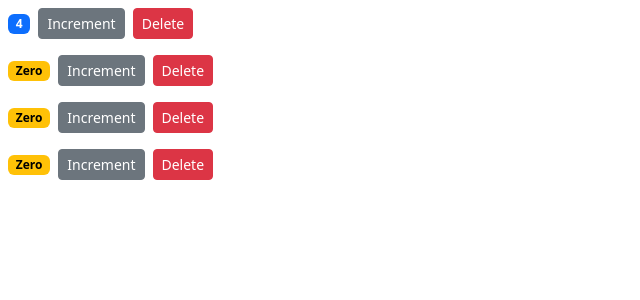
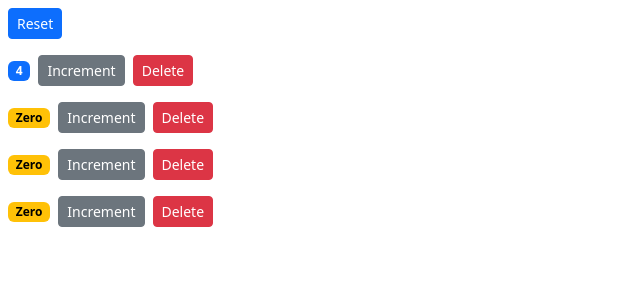
Before and after one commit to FreshhDevv/counter-app, a React (Create React App) app: page / in a window 1280 px wide. Shown: the top 300 px of the page, without its empty margins (0-640 px from the left). Built offline with nearby package versions, Linux system fonts and the light colour scheme.

Commit message:
Single source of truth

```diff
--- a/src/components/counter.jsx
+++ b/src/components/counter.jsx
@@ -1,24 +1,20 @@
 import React, { Component } from "react";
 class Counter extends Component {
-  state = {
-    value: this.props.counter.value,
-  };
+
 
   // constructor() {
   //   super();
   //   this.handleIncrement = this.handleIncrement.bind(this);
   // }
 
-  handleIncrement = () => {
-    this.setState({ value: this.state.value + 1 });
-  };
+
 
   render() {
     return (
       <div>
         <span className={this.getBadgeClasses()}>{this.formatCount()}</span>
         <button
-          onClick={this.handleIncrement}
+          onClick={()=> this.props.onIncrement(this.props.counter)}
           className="btn btn-secondary btn-sm"
         >
           Increment
@@ -34,12 +30,12 @@
   }
   getBadgeClasses() {
     let classes = "badge text-bg-";
-    classes += this.state.value === 0 ? "warning m-2" : "primary m-2";
+    classes += this.props.counter.value === 0 ? "warning m-2" : "primary m-2";
     return classes;
   }
 
   formatCount() {
-    const { value: count } = this.state;
+    const { value: count } = this.props.counter;
     return count === 0 ? "Zero" : count;
   }
 }
--- a/src/components/counters.jsx
+++ b/src/components/counters.jsx
@@ -10,6 +10,22 @@
     ],
   };
 
+  handleIncrement = counter => {
+    const counters = [...this.state.counters];
+    const index = counters.indexOf(counter);
+    counters[index] = {...counter}
+    counters[index].value++;
+    this.setState({counters});
+  };
+
+  handleReset = () => {
+    const counters = this.state.counters.map(c => {
+      c.value = 0;
+      return c;
+    });
+    this.setState({counters});
+  };
+
   handleDelete = (counterId) => {
     const counters = this.state.counters.filter(c=>c.id !== counterId);
     this.setState({counters});
@@ -17,10 +33,12 @@
   render() {
     return (
       <div>
+        <button onClick={this.handleReset} className="btn btn-primary btn-sm m-2">Reset</button>
         {this.state.counters.map((counter) => (
           <Counter
             key={counter.id}
             onDelete={this.handleDelete}
+            onIncrement={this.handleIncrement}
             counter={counter}
           ></Counter>
         ))}
```
